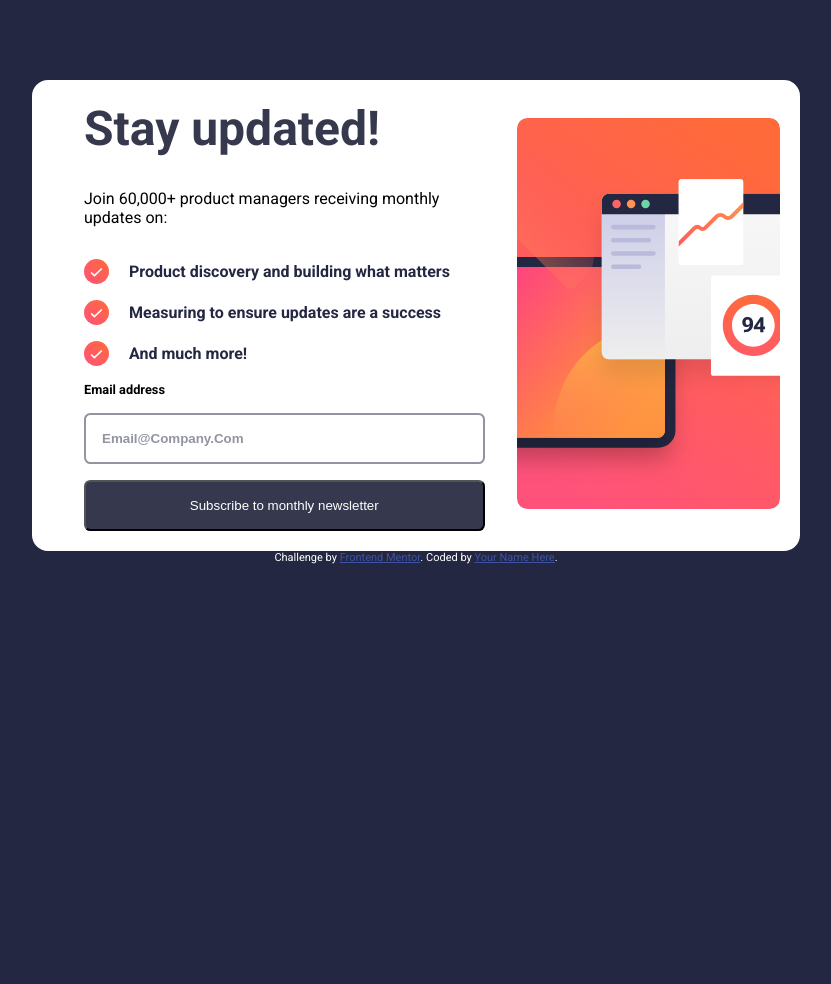
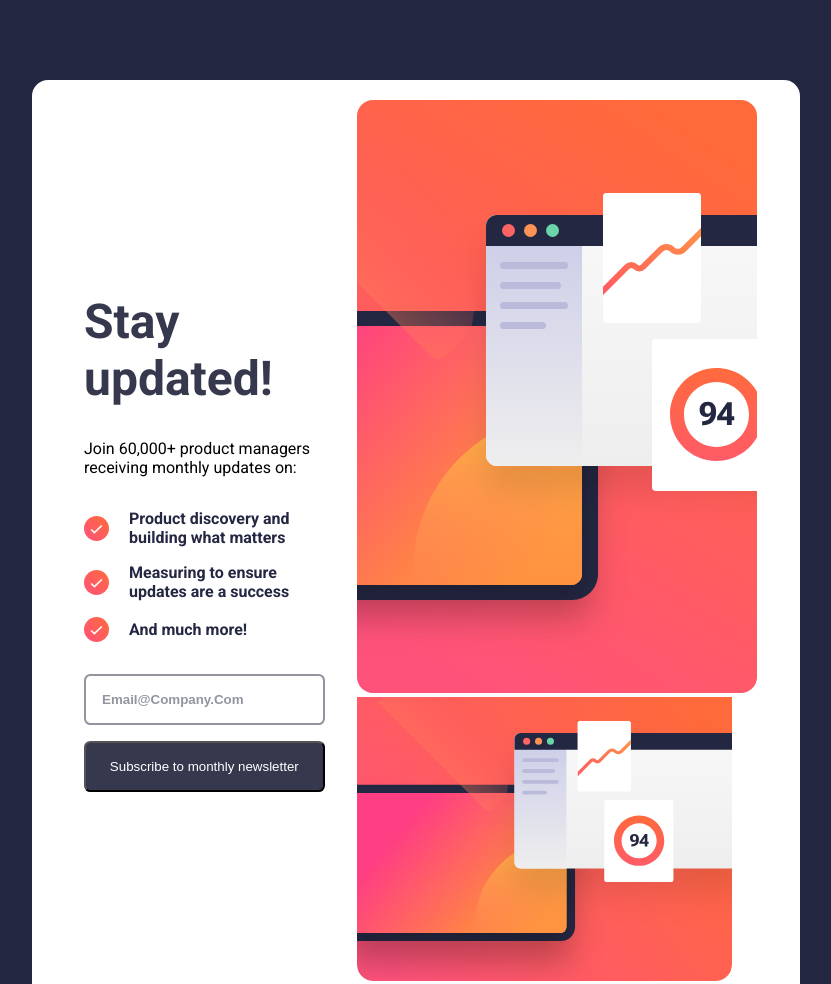
Before and after one commit to SamehCode/newsletter-sign-up-with-success-message-main, a plain HTML site: page index.html in a window 1280 px wide. Shown: the top 984 px of the page, without its empty margins (224-1055 px from the left). Before the commit the page ends 800 px from the top, so only its background shows below. Drawn offline with Linux system fonts and the light colour scheme.

Commit message:
Update index.html

```diff
--- a/index.html
+++ b/index.html
@@ -15,10 +15,9 @@
   </style>
 </head>
 <body>
-
   <!-- Sign-up form start -->
   <div class="container">
-    <form action="/" id="form">
+    <form action="" method="get" id="form">
       <h1>Stay updated!</h1>
       <p>Join 60,000+ product managers receiving monthly updates on:</p>
       <ul class="products">
@@ -26,31 +25,22 @@
         <li><img src="assets/images/icon-success.svg" alt=""> Measuring to ensure updates are a success</li>
         <li><img src="assets/images/icon-success.svg" alt=""> And much more!</li>
       </ul>
-      <div class="labels">
-        <label for="mail">Email address</label>
-        <p id="invalid">Valid Email Required</p>
-      </div>
-      <div id="input-control">
+      <div id="error"></div>
         <input id="mail" type="text" name="mail" placeholder="email@company.com">
-      </div>
-      <input type="submit" value="Subscribe to monthly newsletter">
+        <input type="submit" value="Subscribe to monthly newsletter">
     </form>
-    <div class="image">
+    <picture>
       <img class="desk" src="assets/images/illustration-sign-up-desktop.svg" alt="">
       <img class="mob" src="assets/images/illustration-sign-up-mobile.svg" alt="">
+    </picture>
     </div>
   </div>
-
-
-
-
   <!-- Sign-up form end -->
-
   <!-- Success message start -->
   <div id="success-msg">
     <img src="assets/images/icon-success.svg" alt="">
     <h2>Thanks for subscribing!</h2>
-    <p>A confirmation email has been sent to ash@loremcompany.com. Please open it and click the button inside to confirm your subscription.</p>
+    <p class="pSucces">A confirmation email has been sent to <span></span> Please open it and click the button inside to confirm your subscription.</p>
     <input id='success-btn' type="submit" value="Dismiss message">
   </div>
   <!-- Success message end -->
```
